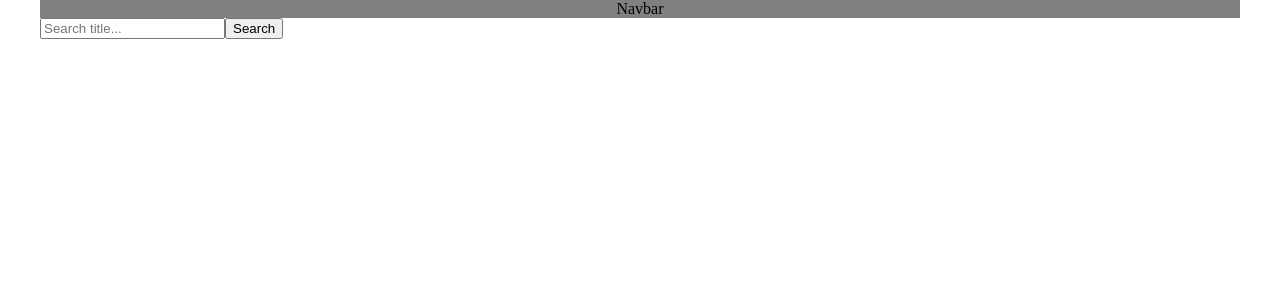
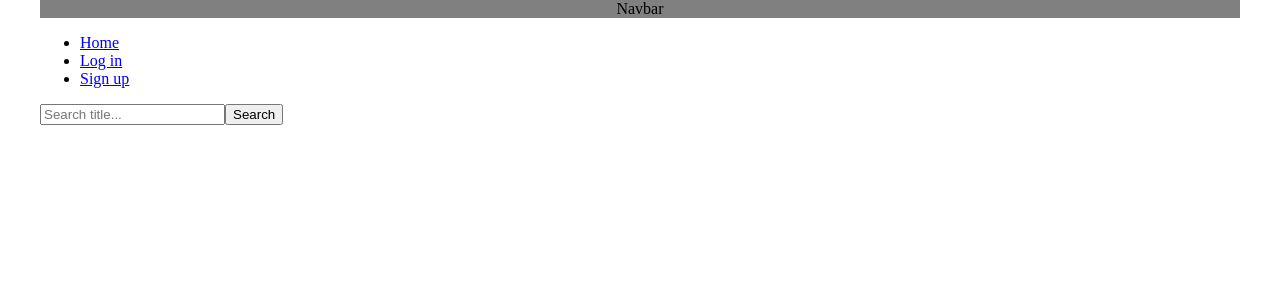
Before and after one commit to Vectari/bookstats, a React (Vite) app: page / in a window 1280 px wide. Shown: the top 300 px of the page. Built offline with nearby package versions, Linux system fonts and the light colour scheme.

Commit message:
feat: add navlink to navbar

```diff
--- a/src/sections/NavBar/NavBar.tsx
+++ b/src/sections/NavBar/NavBar.tsx
@@ -1,9 +1,44 @@
+import { NavLink, useLocation } from "react-router-dom";
 import { StyledNavbarWrapper } from "./NavBar.style";
+import { useEffect, useState } from "react";
 
 export function NavBar() {
+  const location = useLocation();
+  const [activeLink, setActiveLink] = useState("");
+
+  useEffect(() => {
+    setActiveLink(location.pathname);
+  }, [location]);
+
   return (
     <>
       <StyledNavbarWrapper>Navbar</StyledNavbarWrapper>
+      <ul>
+        <li>
+          <NavLink
+            to="/"
+            className={activeLink === ("/" || "/main") ? "active" : ""}
+          >
+            Home
+          </NavLink>
+        </li>
+        <li>
+          <NavLink
+            to="/login"
+            className={activeLink === "/login" ? "active" : ""}
+          >
+            Log in
+          </NavLink>
+        </li>
+        <li>
+          <NavLink
+            to="/signup"
+            className={activeLink === "/signup" ? "active" : ""}
+          >
+            Sign up
+          </NavLink>
+        </li>
+      </ul>
     </>
   );
 }
```
